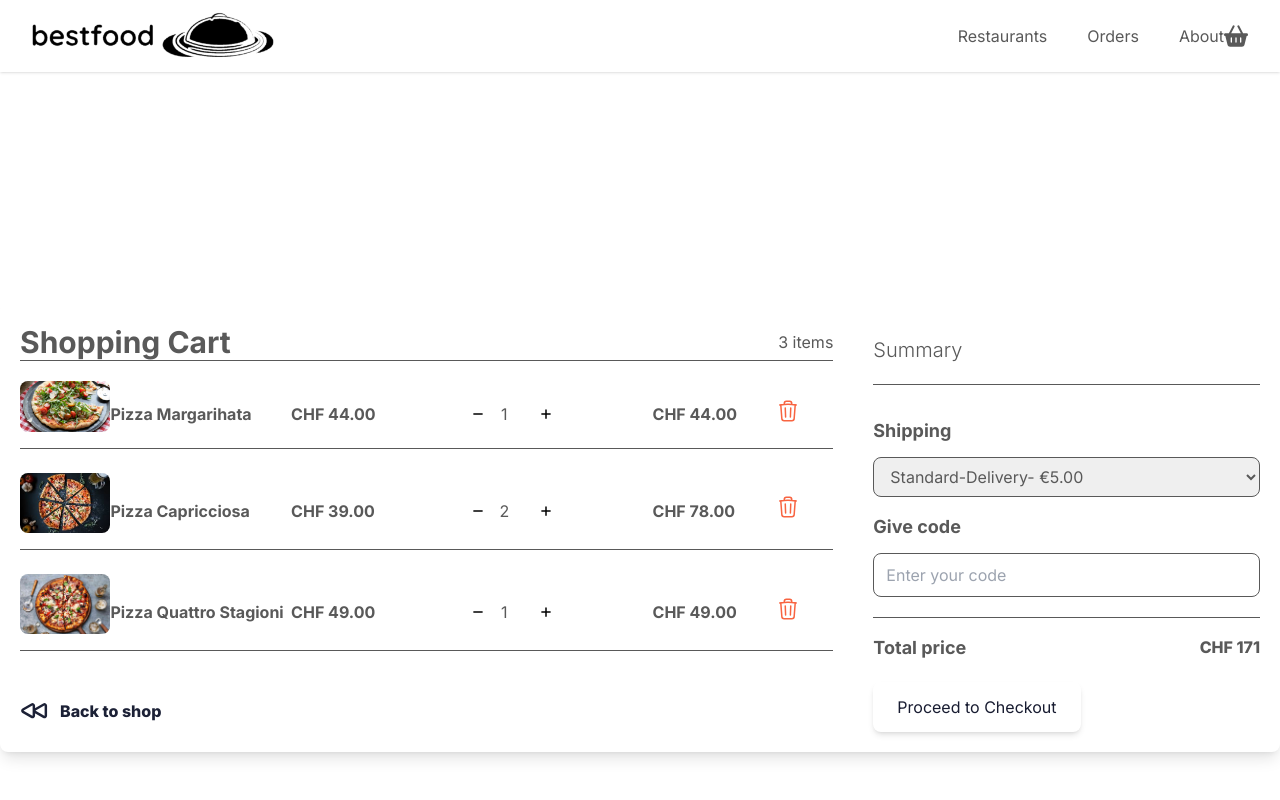
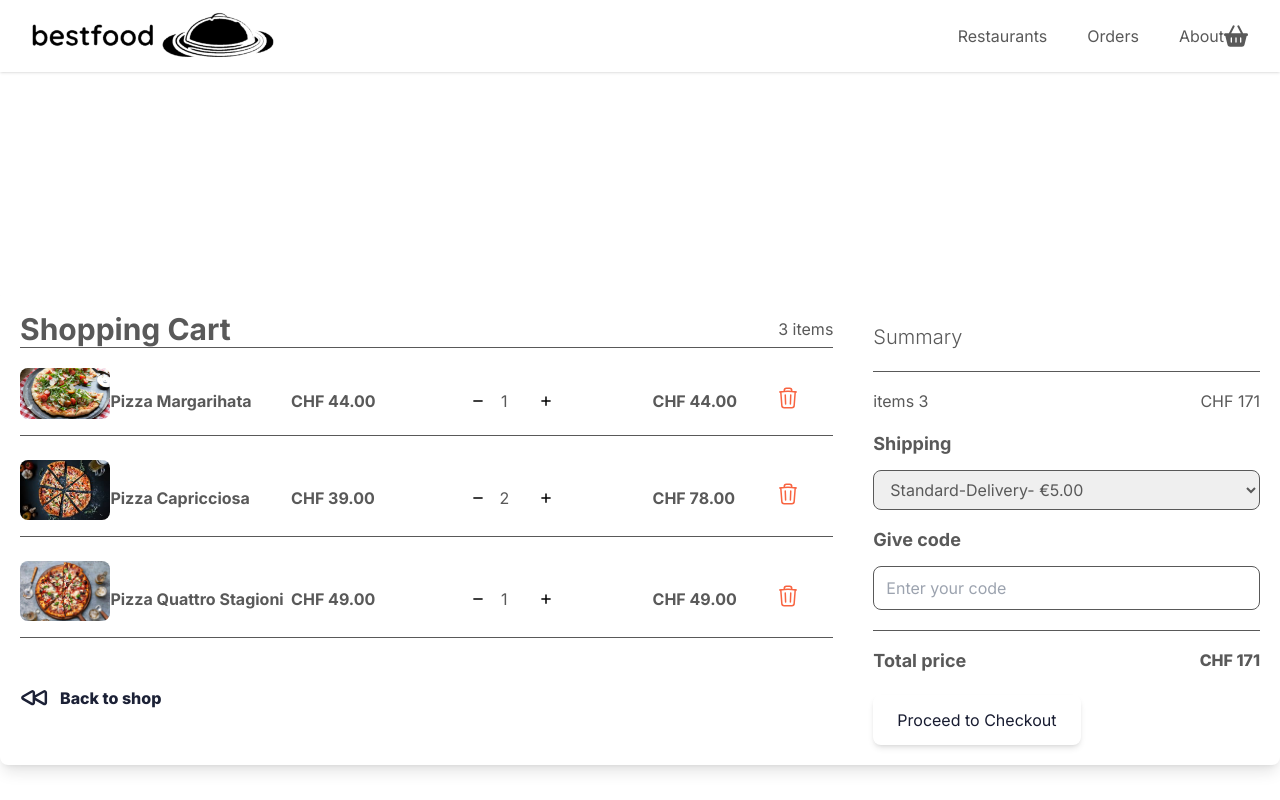
Before and after one commit to ChadevDevelopment/BestFood, a Next.js app in the folder best_food_next/: page /shopping-cart in a window 1280 px wide. Shown: the top 800 px of the page. Built offline with nearby package versions, Linux system fonts and the light colour scheme.

Commit message:
updatedShoppingCart

```diff
--- a/best_food_next/app/(shopping)/shopping-cart/page.tsx
+++ b/best_food_next/app/(shopping)/shopping-cart/page.tsx
@@ -161,7 +161,10 @@ const ShoppingCartPage: FC = () => {
                 <div className="w-full lg:w-1/3 bg-gray-100 p-5">
                   <h3 className="font-light text-xl mb-5 mt-2 pt-1">Summary</h3>
                   <hr className="my-4" />
-                  <div className="flex justify-between mb-4"></div>
+                  <div className="flex justify-between mb-4">
+                    <h5 className="text-uppercase">items 3</h5>
+                    <h5>CHF {totalPrice}</h5>
+                  </div>
                   <h5 className="font-bold text-lg mb-3">Shipping</h5>
                   <div className="mb-4">
                     <select className="form-select block w-full border border-gray-300 px-3 py-2 rounded-lg">
```
